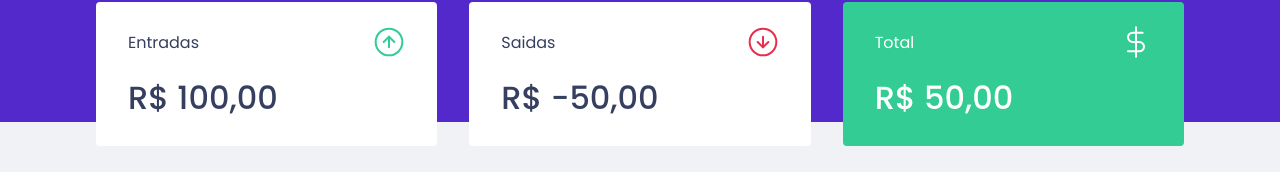
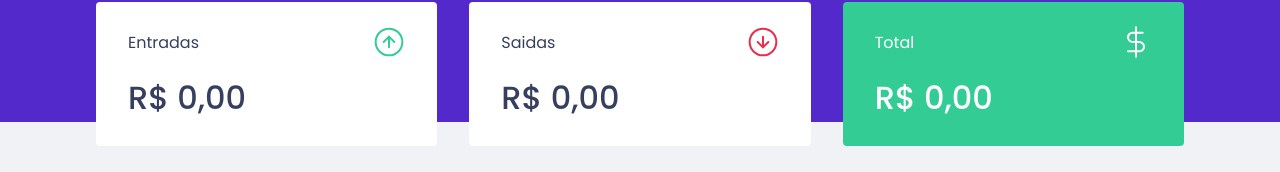
Before and after one commit to mesquita09/ignite-react-02, a React (Create React App) app: page / in a window 1280 px wide. Shown: the part 150-322 px from the top of the page. Built offline with nearby package versions, Linux system fonts and the light colour scheme; no server answers; what miragejs would draw is missing.

Commit message:
context and hooks creation

```diff
--- a/src/App.tsx
+++ b/src/App.tsx
@@ -4,6 +4,7 @@
 import { Header } from "./components/Header";
 import { NewTransationModal } from "./components/NewTransactionModal";
 import { GlobalStyle } from "./styles/global";
+import { TransactionsProvider } from "./hooks/useTransactions";
 
 Modal.setAppElement("#root");
 
@@ -21,7 +22,7 @@
 	}
 
 	return (
-		<>
+		<TransactionsProvider>
 			<Header onOpenNewTransactionModal={handleOpenNewTransactionModal} />
 			<Dashboard />
 			<NewTransationModal
@@ -29,6 +30,6 @@
 				onRequestClose={handleCloseNewTransactionModal}
 			/>
 			<GlobalStyle />
-		</>
+		</TransactionsProvider>
 	);
 }
--- a/src/components/NewTransactionModal/index.tsx
+++ b/src/components/NewTransactionModal/index.tsx
@@ -1,10 +1,11 @@
 import React, { FormEvent, useState } from "react";
+import { Container, TransactionTypeContainer, RadioBox } from "./styles";
+
 import Modal from "react-modal";
-import { Container, TransactionTypeContainer, RadioBox } from "./styles";
 import closeImg from "../../assets/close.svg";
 import incomeImg from "../../assets/income.svg";
 import outcomeImg from "../../assets/outcome.svg";
-import { api } from "../../services/api";
+import { useTransactions } from "../../hooks/useTransactions";
 
 interface NewTransationModalProps {
 	isOpen: boolean;
@@ -15,22 +16,28 @@
 	isOpen,
 	onRequestClose,
 }: NewTransationModalProps) {
+	const { createTransaction } = useTransactions();
+
 	const [title, setTitle] = useState("");
-	const [value, setValue] = useState(0);
+	const [amount, setAmount] = useState(0);
 	const [category, setCategory] = useState("");
 	const [type, setType] = useState("deposit");
 
-	function handleCreateNewTransation(event: FormEvent) {
+	async function handleCreateNewTransation(event: FormEvent) {
 		event.preventDefault();
 
-		const data = {
+		await createTransaction({
 			title,
-			value,
+			type,
 			category,
-			type,
-		};
+			amount,
+		});
 
-		api.post("/transactions", data);
+		setTitle("");
+		setAmount(0);
+		setCategory("");
+		setType("deposit");
+		onRequestClose();
 	}
 
 	return (
@@ -60,8 +67,8 @@
 				<input
 					type='number'
 					placeholder='valor'
-					value={value}
-					onChange={(event) => setValue(Number(event.target.value))}
+					value={amount}
+					onChange={(event) => setAmount(Number(event.target.value))}
 				/>
 
 				<TransactionTypeContainer>
--- a/src/components/Summary/index.tsx
+++ b/src/components/Summary/index.tsx
@@ -3,8 +3,37 @@
 import incomeImg from "../../assets/income.svg";
 import outcomeImg from "../../assets/outcome.svg";
 import totalImg from "../../assets/total.svg";
+import { useTransactions } from "../../hooks/useTransactions";
 
 export function Summary() {
+	const { transactions } = useTransactions();
+
+	//const totalDeposits = transactions.reduce((acc, transaction) => {
+	//	if (transaction.type === "deposit") {
+	//		return acc + transaction.amount;
+	//	}
+	//	return acc;
+	//}, 0);
+
+	const summary = transactions.reduce(
+		(acc, transaction) => {
+			if (transaction.type === "deposit") {
+				acc.deposits += transaction.amount;
+				acc.total += transaction.amount;
+			} else {
+				acc.withdraws += transaction.amount;
+				acc.total -= transaction.amount;
+			}
+
+			return acc;
+		},
+		{
+			deposits: 0,
+			withdraws: 0,
+			total: 0,
+		}
+	);
+
 	return (
 		<Container>
 			<div>
@@ -12,21 +41,37 @@
 					<p>Entradas</p>
 					<img src={incomeImg} alt='Entradas' />
 				</header>
-				<strong>R$ 100,00</strong>
+				<strong>
+					{new Intl.NumberFormat("pt-BR", {
+						style: "currency",
+						currency: "BRL",
+					}).format(summary.deposits)}
+				</strong>
 			</div>
 			<div>
 				<header>
 					<p>Saidas</p>
 					<img src={outcomeImg} alt='Saidas' />
 				</header>
-				<strong>R$ -50,00</strong>
+				<strong>
+					{" "}
+					{new Intl.NumberFormat("pt-BR", {
+						style: "currency",
+						currency: "BRL",
+					}).format(summary.withdraws)}
+				</strong>
 			</div>
 			<div className='highlight-background'>
 				<header>
 					<p>Total</p>
 					<img src={totalImg} alt='Total' />
 				</header>
-				<strong>R$ 50,00</strong>
+				<strong>
+					{new Intl.NumberFormat("pt-BR", {
+						style: "currency",
+						currency: "BRL",
+					}).format(summary.total)}
+				</strong>
 			</div>
 		</Container>
 	);
--- a/src/components/TransactionsTable/index.tsx
+++ b/src/components/TransactionsTable/index.tsx
@@ -1,24 +1,9 @@
-import React, { useEffect, useState } from "react";
-import { api } from "../../services/api";
+import React from "react";
+import { useTransactions } from "../../hooks/useTransactions";
 import { Container } from "./styles";
 
-interface Transaction {
-	id: number;
-	title: string;
-	type: string;
-	category: string;
-	amount: number;
-	createdAt: string;
-}
-
 export function TransactionsTable() {
-	const [transactions, setTransactions] = useState<Transaction[]>([]);
-
-	useEffect(() => {
-		api
-			.get("transactions")
-			.then((response) => setTransactions(response.data.transactions));
-	}, []);
+	const { transactions } = useTransactions();
 
 	return (
 		<Container>
--- /dev/null
+++ b/src/hooks/useTransactions.tsx
@@ -0,0 +1,70 @@
+import {
+	createContext,
+	ReactNode,
+	useContext,
+	useEffect,
+	useState,
+} from "react";
+import { api } from "../services/api";
+
+interface Transaction {
+	id: number;
+	title: string;
+	type: string;
+	category: string;
+	amount: number;
+	createdAt: string;
+}
+
+//interface TransactionInput {
+//	title: string;
+//	type: string;
+//	category: string;
+//	amount: number;
+//}
+type TransactionInput = Omit<Transaction, "id" | "createdAt">;
+
+interface TransactionsProviderProps {
+	children: ReactNode;
+}
+
+interface TransactionsContextData {
+	transactions: Transaction[];
+	createTransaction: (transaction: TransactionInput) => Promise<void>;
+}
+
+const TransactionsContext = createContext<TransactionsContextData>(
+	{} as TransactionsContextData
+);
+
+export function TransactionsProvider({ children }: TransactionsProviderProps) {
+	const [transactions, setTransactions] = useState<Transaction[]>([]);
+
+	useEffect(() => {
+		api
+			.get("transactions")
+			.then((response) => setTransactions(response.data.transactions));
+	}, []);
+
+	async function createTransaction(transactionInput: TransactionInput) {
+		const response = await api.post("/transactions", {
+			...transactionInput,
+			createdAt: new Date(),
+		});
+		const { transaction } = response.data;
+
+		setTransactions([...transactions, transaction]);
+	}
+
+	return (
+		<TransactionsContext.Provider value={{ transactions, createTransaction }}>
+			{children}
+		</TransactionsContext.Provider>
+	);
+}
+
+export function useTransactions() {
+	const context = useContext(TransactionsContext);
+
+	return context;
+}
```
Also changed, not shown: 1 other file (tests, documents, lock files or other folders).
